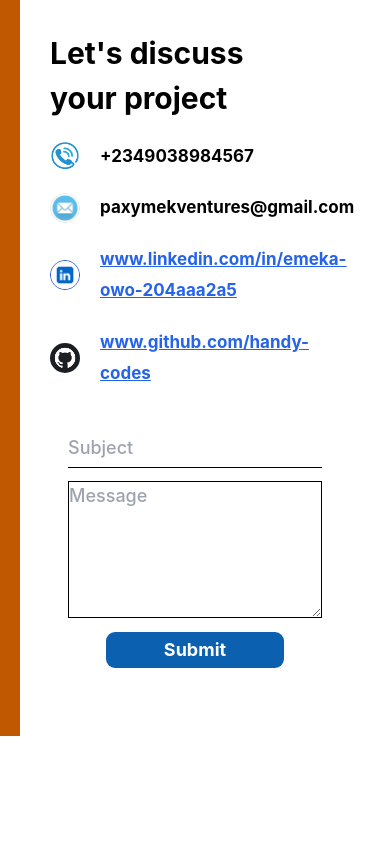
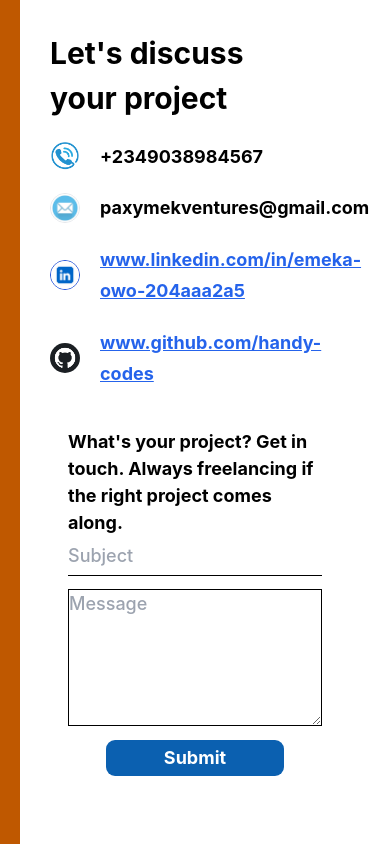
Before and after one commit to handy-codes/emeka_owo, a React (Create React App) app: page / in a window 390 px wide. Shown: the part 6286-7130 px from the top of the page. Before the commit the page ends 7022 px from the top, so only its background shows below. Built offline with nearby package versions, Linux system fonts and the light colour scheme.

Commit message:
more fixes

```diff
--- a/src/conponents/contact/Contact.jsx
+++ b/src/conponents/contact/Contact.jsx
@@ -44,26 +44,26 @@ const Contact = () => {
             <div className="c-left">
                 <h1 className="c-title">Let's discuss your project</h1>
                 <div className="c-info text-xl font-bold mr-4">
-                    <div className="c-info-item text-[17px] sm:text-[20px] font-bold hover:text-[#964e0f] hover:translate-x-1 duration-300">
+                    <div className="c-info-item text-[18px] sm:text-[20px] font-bold hover:text-[#964e0f] hover:translate-x-1 duration-300">
                         <img src={phone} alt="phone_logo" className="c-icon rounded-full" />
                         +2349038984567
                     </div>
-                    <div className="c-info-item text-[17px] font-bold sm:text-[20px] hover:text-[#964e0f] hover:translate-x-1 duration-300">
+                    <div className="c-info-item text-[18px] font-bold sm:text-[20px] hover:text-[#964e0f] hover:translate-x-1 duration-300">
                         <img src={email} alt="email_logo" className="c-icon rounded-full border border-blue" />
                         paxymekventures@gmail.com
                     </div>
                     <div className="c-info-item">
                         <img src={linkedin} alt="linkedin_logo" className="c-icon rounded-full border border-blue-700" />
-                        <a className='text-[17px] font-bold underline sm:text-[20px] text-blue-600 hover:text-[#964e0f] hover:translate-x-1 duration-300' href="https://www.linkedin.com/in/emeka-owo-204aaa2a5">www.linkedin.com/in/emeka-owo-204aaa2a5</a>
+                        <a className='text-[18px] font-bold underline sm:text-[20px] text-blue-600 hover:text-[#964e0f] hover:translate-x-1 duration-300' href="https://www.linkedin.com/in/emeka-owo-204aaa2a5">www.linkedin.com/in/emeka-owo-204aaa2a5</a>
                     </div>
                     <div className="c-info-item">
                         <img src={github2} alt="github_logo" className="c-icon rounded-full" />
-                        <a className='text-[17px] font-bold underline sm:text-[20px] text-blue-600 hover:text-[#964e0f] hover:translate-x-1 duration-300' href="https://github.com/handy-codes">www.github.com/handy-codes</a>
+                        <a className='text-[18px] font-bold underline sm:text-[20px] text-blue-600 hover:text-[#964e0f] hover:translate-x-1 duration-300' href="https://github.com/handy-codes">www.github.com/handy-codes</a>
                     </div>
                 </div>
             </div>
             <div className="c-right p-4">
-                <p className="c-desc">
+                <p className="c-desc inline text-[18px] font-bold sm:text-[20px]">
                     What's your project? Get in touch. Always
                     freelancing if the right project comes along.
                 </p>
```
